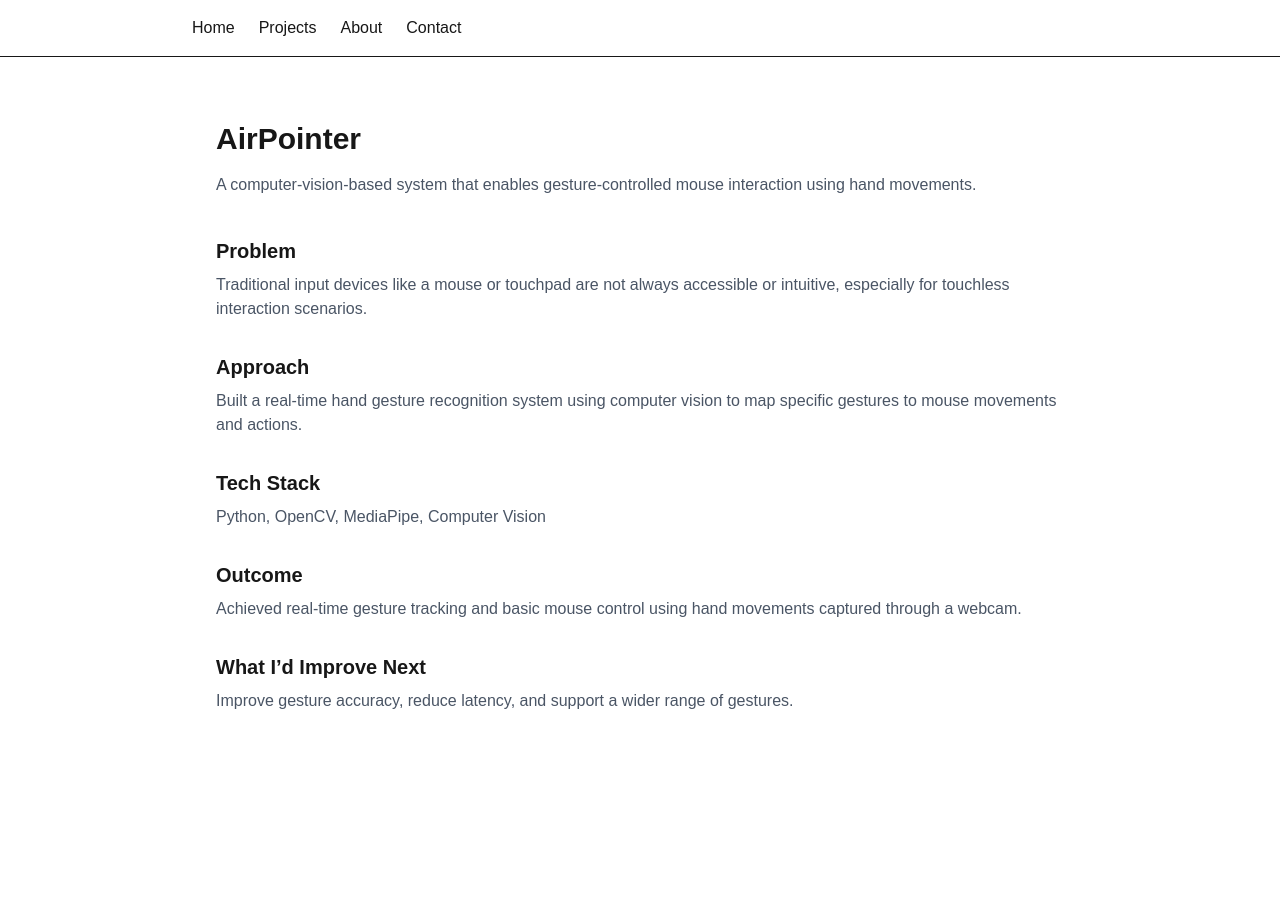
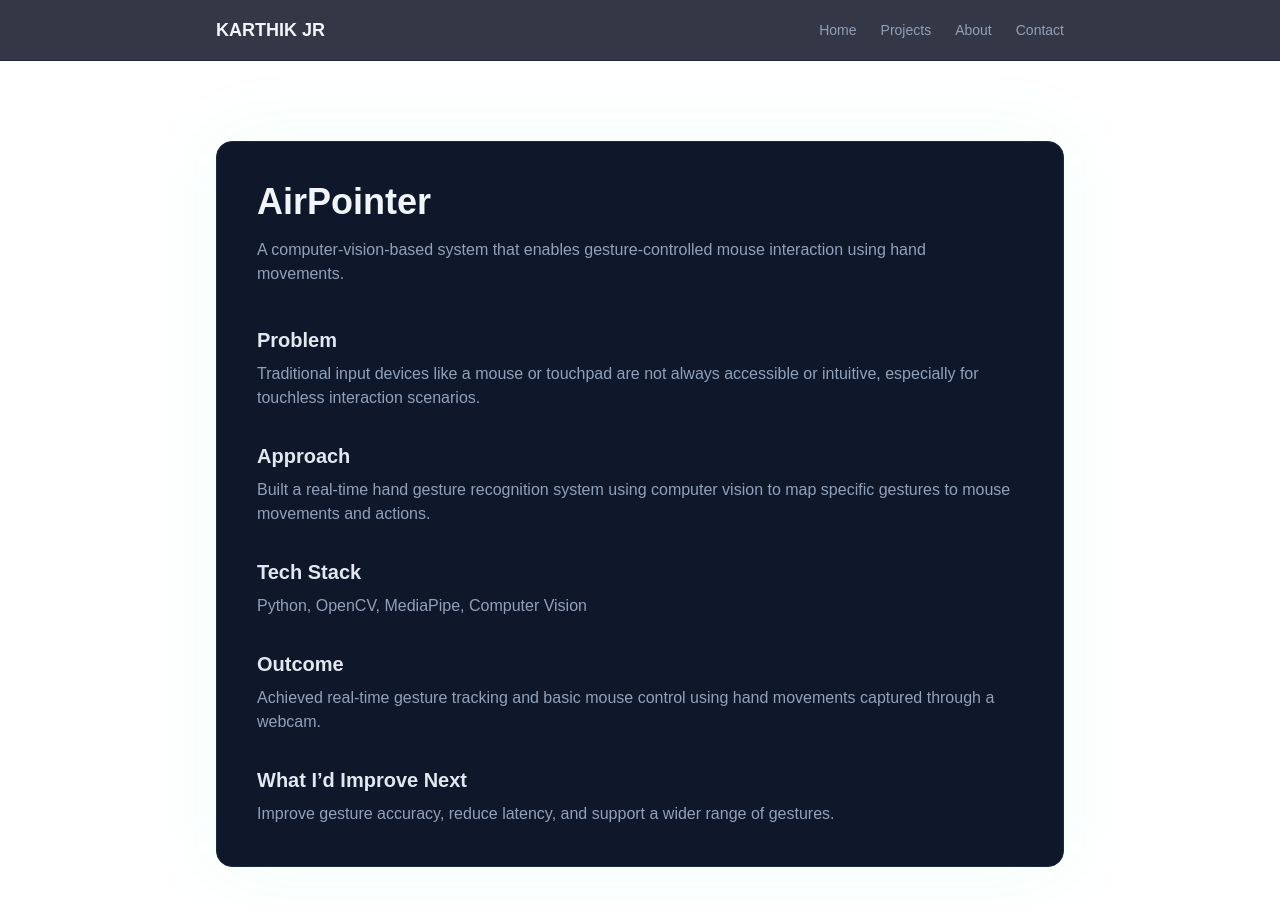
Before and after one commit to Karthikgowdajr/portfolio, a Next.js app: page /projects/airpointer in a window 1280 px wide. Shown: the top 906 px of the page. Before the commit the page ends 857 px from the top, so only its background shows below. Built offline with nearby package versions, Linux system fonts and the light colour scheme.

Commit message:
finalized ui and casestudy layout

```diff
--- a/app/layout.tsx
+++ b/app/layout.tsx
@@ -25,9 +25,10 @@ export default function RootLayout({
 }>) {
   return (
     <html lang="en">
-      <body
-        className={`${geistSans.variable} ${geistMono.variable} antialiased`}
-      >
+    <body
+  className={`${geistSans.variable} ${geistMono.variable} antialiased bg-slate-950 text-slate-100`}
+>
+
         <Navbar />
         {children}
       </body>
--- a/app/page.tsx
+++ b/app/page.tsx
@@ -1,30 +1,38 @@
 export default function Home() {
   return (
-    <main className="min-h-screen px-6 py-16 max-w-4xl mx-auto">
-      <h1 className="text-4xl font-bold tracking-tight">
-        Building AI-driven products from idea to deployment.
+    <main className="min-h-screen px-6 py-20 max-w-4xl mx-auto">
+      <section className="relative rounded-2xl bg-slate-900 border border-slate-800 p-10
+                    before:absolute before:inset-0 before:rounded-2xl
+                    before:bg-teal-400/10 before:blur-2xl before:-z-10">
+
+        <h1 className="text-5xl font-bold tracking-tight leading-tight text-slate-100">
+          Building AI-driven products
+          <span className="block text-teal-400">
+            from idea to deployment
+          </span>
         </h1>
 
-      <p className="mt-6 text-lg text-gray-600">
-        I design and build systems that combine machine learning, software
-        engineering, and product thinking to solve real-world problems.
+        <p className="mt-6 text-lg text-slate-400 leading-relaxed max-w-2xl">
+          I design and build intelligent systems that combine machine learning,
+          software engineering, and product thinking to solve real-world problems.
         </p>
 
         <div className="mt-10 flex gap-4">
           <a
             href="/projects"
-          className="px-5 py-2 rounded-md bg-black text-white"
+            className="px-6 py-3 rounded-md bg-teal-400 text-slate-950 font-medium hover:bg-teal-300 transition-colors"
           >
             View Projects
           </a>
 
           <a
             href="/contact"
-          className="px-5 py-2 rounded-md border border-gray-300"
+            className="px-6 py-3 rounded-md border border-slate-700 text-slate-200 hover:bg-slate-800 transition-colors"
           >
             Contact
           </a>
         </div>
+      </section>
     </main>
   );
 }
--- a/app/projects/airpointer/page.tsx
+++ b/app/projects/airpointer/page.tsx
@@ -1,52 +1,67 @@
 export default function AirPointerCaseStudy() {
   return (
-    <main className="min-h-screen px-6 py-16 max-w-4xl mx-auto">
-      <h1 className="text-3xl font-bold">AirPointer</h1>
+    <main className="min-h-screen px-6 py-20 max-w-4xl mx-auto">
+      <section
+        className="relative rounded-2xl bg-slate-900 border border-slate-800 p-10
+                   before:absolute before:inset-0 before:rounded-2xl
+                   before:bg-teal-400/5 before:blur-2xl before:-z-10"
+      >
+        <h1 className="text-4xl font-bold text-slate-100">
+          AirPointer
+        </h1>
 
-      <p className="mt-4 text-gray-600">
+        <p className="mt-4 text-slate-400 max-w-2xl">
           A computer-vision-based system that enables gesture-controlled
           mouse interaction using hand movements.
         </p>
 
+        {/* Problem */}
         <section className="mt-10">
-        <h2 className="text-xl font-semibold">Problem</h2>
-        <p className="mt-2 text-gray-600">
+          <h2 className="text-xl font-semibold text-slate-200">Problem</h2>
+          <p className="mt-2 text-slate-400">
             Traditional input devices like a mouse or touchpad are not always
             accessible or intuitive, especially for touchless interaction
             scenarios.
           </p>
         </section>
 
+        {/* Approach */}
         <section className="mt-8">
-        <h2 className="text-xl font-semibold">Approach</h2>
-        <p className="mt-2 text-gray-600">
+          <h2 className="text-xl font-semibold text-slate-200">Approach</h2>
+          <p className="mt-2 text-slate-400">
             Built a real-time hand gesture recognition system using computer
             vision to map specific gestures to mouse movements and actions.
           </p>
         </section>
 
+        {/* Tech Stack */}
         <section className="mt-8">
-        <h2 className="text-xl font-semibold">Tech Stack</h2>
-        <p className="mt-2 text-gray-600">
+          <h2 className="text-xl font-semibold text-slate-200">Tech Stack</h2>
+          <p className="mt-2 text-slate-400">
             Python, OpenCV, MediaPipe, Computer Vision
           </p>
         </section>
 
+        {/* Outcome */}
         <section className="mt-8">
-        <h2 className="text-xl font-semibold">Outcome</h2>
-        <p className="mt-2 text-gray-600">
+          <h2 className="text-xl font-semibold text-slate-200">Outcome</h2>
+          <p className="mt-2 text-slate-400">
             Achieved real-time gesture tracking and basic mouse control using
             hand movements captured through a webcam.
           </p>
         </section>
 
+        {/* Improvements */}
         <section className="mt-8">
-        <h2 className="text-xl font-semibold">What I’d Improve Next</h2>
-        <p className="mt-2 text-gray-600">
+          <h2 className="text-xl font-semibold text-slate-200">
+            What I’d Improve Next
+          </h2>
+          <p className="mt-2 text-slate-400">
             Improve gesture accuracy, reduce latency, and support a wider
             range of gestures.
           </p>
         </section>
+      </section>
     </main>
   );
 }
--- a/app/projects/data-sage/page.tsx
+++ b/app/projects/data-sage/page.tsx
@@ -1,51 +1,66 @@
 export default function DataSageCaseStudy() {
   return (
-    <main className="min-h-screen px-6 py-16 max-w-4xl mx-auto">
-      <h1 className="text-3xl font-bold">Data Sage</h1>
+    <main className="min-h-screen px-6 py-20 max-w-4xl mx-auto">
+      <section
+        className="relative rounded-2xl bg-slate-900 border border-slate-800 p-10
+                   before:absolute before:inset-0 before:rounded-2xl
+                   before:bg-teal-400/5 before:blur-2xl before:-z-10"
+      >
+        <h1 className="text-4xl font-bold text-slate-100">
+          Data Sage
+        </h1>
 
-      <p className="mt-4 text-gray-600">
+        <p className="mt-4 text-slate-400 max-w-2xl">
           An AI-powered data analysis assistant that helps users explore,
           query, and derive insights from datasets.
         </p>
 
+        {/* Problem */}
         <section className="mt-10">
-        <h2 className="text-xl font-semibold">Problem</h2>
-        <p className="mt-2 text-gray-600">
+          <h2 className="text-xl font-semibold text-slate-200">Problem</h2>
+          <p className="mt-2 text-slate-400">
             Non-technical users struggle to extract insights from raw datasets
             and often rely on manual queries or dashboards.
           </p>
         </section>
 
+        {/* Approach */}
         <section className="mt-8">
-        <h2 className="text-xl font-semibold">Approach</h2>
-        <p className="mt-2 text-gray-600">
+          <h2 className="text-xl font-semibold text-slate-200">Approach</h2>
+          <p className="mt-2 text-slate-400">
             Built an AI assistant that interprets natural language queries,
             analyzes structured data, and returns meaningful insights.
           </p>
         </section>
 
+        {/* Tech Stack */}
         <section className="mt-8">
-        <h2 className="text-xl font-semibold">Tech Stack</h2>
-        <p className="mt-2 text-gray-600">
+          <h2 className="text-xl font-semibold text-slate-200">Tech Stack</h2>
+          <p className="mt-2 text-slate-400">
             Python, Pandas, LLMs, FastAPI, Streamlit
           </p>
         </section>
 
+        {/* Outcome */}
         <section className="mt-8">
-        <h2 className="text-xl font-semibold">Outcome</h2>
-        <p className="mt-2 text-gray-600">
+          <h2 className="text-xl font-semibold text-slate-200">Outcome</h2>
+          <p className="mt-2 text-slate-400">
             Enabled faster data exploration and reduced dependency on manual
             analysis workflows.
           </p>
         </section>
 
+        {/* Improvements */}
         <section className="mt-8">
-        <h2 className="text-xl font-semibold">What I’d Improve Next</h2>
-        <p className="mt-2 text-gray-600">
+          <h2 className="text-xl font-semibold text-slate-200">
+            What I’d Improve Next
+          </h2>
+          <p className="mt-2 text-slate-400">
             Improve query accuracy, add memory across sessions, and support
             larger datasets.
           </p>
         </section>
+      </section>
     </main>
   );
 }
--- a/app/projects/page.tsx
+++ b/app/projects/page.tsx
@@ -14,7 +14,11 @@ export default function ProjectsPage() {
 
 
         {/* Data Sage */}
-        <div className="border p-6 rounded-lg">
+        <div className="relative rounded-xl bg-slate-900 border border-slate-800 p-6
+                shadow-sm hover:shadow-lg transition-all
+                hover:-translate-y-1
+                hover:border-teal-400/40">
+
   <h2 className="text-xl font-semibold">Data Sage</h2>
   <p className="mt-2 text-gray-600">
     An AI-powered data analysis assistant that helps users explore,
@@ -31,7 +35,11 @@ export default function ProjectsPage() {
 
 
         {/* AirPointer */}
-       <div className="border p-6 rounded-lg">
+      <div className="relative rounded-xl bg-slate-900 border border-slate-800 p-6
+                shadow-sm hover:shadow-lg transition-all
+                hover:-translate-y-1
+                hover:border-teal-400/40">
+
   <h2 className="text-xl font-semibold">AirPointer</h2>
   <p className="mt-2 text-gray-600">
     A computer-vision-based system that enables gesture-controlled
--- a/components/navbar.tsx
+++ b/components/navbar.tsx
@@ -2,12 +2,41 @@ import Link from "next/link";
 
 export default function Navbar() {
   return (
-    <nav className="w-full px-6 py-4 border-b">
-      <div className="max-w-4xl mx-auto flex gap-6 font-medium">
-        <Link href="/">Home</Link>
-        <Link href="/projects">Projects</Link>
-        <Link href="/about">About</Link>
-        <Link href="/contact">Contact</Link>
+    <nav className="sticky top-0 z-20 bg-slate-950/80 backdrop-blur border-b border-slate-800">
+      <div className="max-w-4xl mx-auto px-6 py-4 flex items-center justify-between">
+        <Link
+          href="/"
+          className="font-semibold text-lg text-slate-100 hover:text-teal-400 transition-colors"
+        >
+          KARTHIK JR
+        </Link>
+
+        <div className="flex gap-6 text-sm text-slate-400">
+          <Link
+            href="/"
+            className="hover:text-teal-400 transition-colors"
+          >
+            Home
+          </Link>
+          <Link
+            href="/projects"
+            className="hover:text-teal-400 transition-colors"
+          >
+            Projects
+          </Link>
+          <Link
+            href="/about"
+            className="hover:text-teal-400 transition-colors"
+          >
+            About
+          </Link>
+          <Link
+            href="/contact"
+            className="hover:text-teal-400 transition-colors"
+          >
+            Contact
+          </Link>
+        </div>
       </div>
     </nav>
   );
```
Lines whose indentation alone changed are shown as unchanged.
